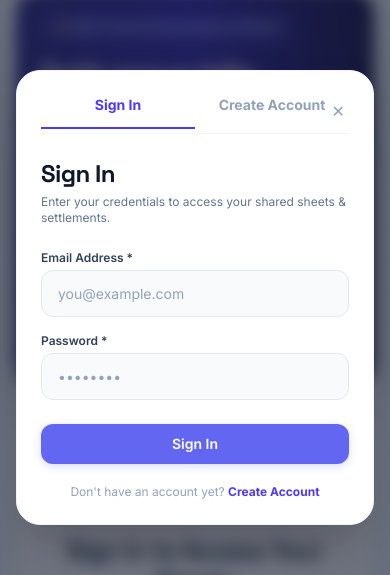
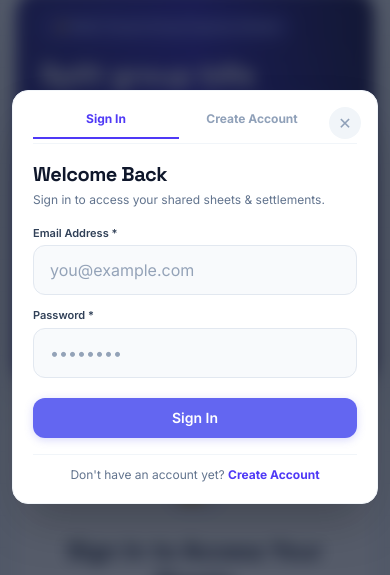
Before and after one commit to FiftyNineAndCompany/MyWaySplit, a Next.js app in the folder nextjs-app/: page / in a window 390 px wide. Both pictures are taken after a click on the button "Sign In / Get Started →". Shown: the part 125-700 px from the top of the page. Built offline with nearby package versions, Linux system fonts and the light colour scheme; no server answers.

Commit message:
fix: optimize AuthModal and inputs for mobile viewports

```diff
--- a/nextjs-app/app/globals.css
+++ b/nextjs-app/app/globals.css
@@ -229,10 +229,16 @@ h1, h2, h3, h4, .font-display {
   border: 1.5px solid var(--color-border);
   border-radius: var(--radius-md);
   padding: 0.75rem 1rem;
-  font-size: 0.875rem;
+  font-size: 1rem; /* 16px default to prevent mobile browser auto-zoom */
   color: var(--color-text);
   transition: all 0.15s ease;
   outline: none;
+}
+
+@media (min-width: 640px) {
+  .input {
+    font-size: 0.875rem;
+  }
 }
 
 .input:focus {
--- a/nextjs-app/components/auth/AuthModal.js
+++ b/nextjs-app/components/auth/AuthModal.js
@@ -34,30 +34,34 @@ export default function AuthModal({ isOpen, onClose, defaultMode = 'signin' }) {
       onClose();
     } catch (err) {
       console.error('Auth error:', err);
-      showToast(err.message || 'Authentication failed. Please verify your credentials.', 'error');
+      showToast(err.message || 'Authentication failed. Please check your credentials.', 'error');
     } finally {
       setLoading(false);
     }
   }
 
   return (
-    <div className="fixed inset-0 z-50 overflow-y-auto p-4 sm:p-6 flex min-h-screen items-center justify-center bg-slate-900/60 backdrop-blur-sm animate-in fade-in duration-150">
-      <div className="relative w-full max-w-md my-auto rounded-3xl bg-white p-6 sm:p-8 shadow-2xl border border-slate-100 max-h-[92vh] overflow-y-auto">
+    <div className="fixed inset-0 z-50 overflow-y-auto bg-slate-900/70 backdrop-blur-sm flex items-center justify-center p-3 sm:p-4 overscroll-contain animate-in fade-in duration-150">
+      {/* Click outside backdrop to close */}
+      <div className="fixed inset-0" onClick={onClose} aria-hidden="true" />
+
+      {/* Modal Card - Sized and constrained for all mobile screen heights */}
+      <div className="relative w-full max-w-sm sm:max-w-md my-auto bg-white rounded-2xl sm:rounded-3xl p-5 sm:p-7 shadow-2xl border border-slate-100 max-h-[88vh] max-h-[88dvh] overflow-y-auto z-10">
         <button
           onClick={onClose}
           type="button"
-          className="absolute top-5 right-5 text-slate-400 hover:text-slate-700 p-2 rounded-full hover:bg-slate-100 transition z-10"
+          className="absolute top-4 right-4 text-slate-400 hover:text-slate-700 w-8 h-8 flex items-center justify-center rounded-full bg-slate-100 hover:bg-slate-200 transition z-20"
           title="Close"
         >
           ✕
         </button>
 
         {/* Tab Switcher */}
-        <div className="flex border-b border-slate-100 mb-6 pb-1">
+        <div className="flex border-b border-slate-100 mb-4 sm:mb-5 pb-1 pr-8">
           <button
             type="button"
             onClick={() => setMode('signin')}
-            className={`flex-1 pb-3 text-center text-sm font-bold transition-all border-b-2 ${
+            className={`flex-1 pb-2.5 text-center text-xs sm:text-sm font-bold transition-all border-b-2 ${
               mode === 'signin'
                 ? 'border-indigo-600 text-indigo-600'
                 : 'border-transparent text-slate-400 hover:text-slate-600'
@@ -68,7 +72,7 @@ export default function AuthModal({ isOpen, onClose, defaultMode = 'signin' }) {
           <button
             type="button"
             onClick={() => setMode('signup')}
-            className={`flex-1 pb-3 text-center text-sm font-bold transition-all border-b-2 ${
+            className={`flex-1 pb-2.5 text-center text-xs sm:text-sm font-bold transition-all border-b-2 ${
               mode === 'signup'
                 ? 'border-indigo-600 text-indigo-600'
                 : 'border-transparent text-slate-400 hover:text-slate-600'
@@ -79,45 +83,51 @@ export default function AuthModal({ isOpen, onClose, defaultMode = 'signin' }) {
         </div>
 
         <div>
-          <h2 className="text-2xl font-black font-display text-slate-900 tracking-tight">
-            {mode === 'signup' ? 'Create Account' : 'Sign In'}
+          <h2 className="text-xl sm:text-2xl font-black font-display text-slate-900 tracking-tight">
+            {mode === 'signup' ? 'Create Account' : 'Welcome Back'}
           </h2>
-          <p className="text-xs text-slate-500 mt-1">
+          <p className="text-xs text-slate-500 mt-1 leading-snug">
             {mode === 'signup'
-              ? 'Join MyWaySplit to manage your group expense sheets.'
-              : 'Enter your credentials to access your shared sheets & settlements.'}
+              ? 'Join to create and share expense sheets.'
+              : 'Sign in to access your shared sheets & settlements.'}
           </p>
         </div>
 
-        <form onSubmit={handleSubmit} className="space-y-4 mt-6">
+        <form onSubmit={handleSubmit} className="space-y-3 sm:space-y-3.5 mt-4 sm:mt-5">
           {mode === 'signup' && (
             <div>
-              <label className="block text-xs font-semibold text-slate-700 mb-1">Full Name *</label>
+              <label className="block text-[11px] sm:text-xs font-semibold text-slate-700 mb-1">
+                Full Name *
+              </label>
               <input
                 type="text"
                 required
                 value={fullName}
                 onChange={e => setFullName(e.target.value)}
                 placeholder="e.g. Rahul Sharma"
-                className="input"
+                className="input py-2 px-3 text-base sm:text-sm"
               />
             </div>
           )}
 
           <div>
-            <label className="block text-xs font-semibold text-slate-700 mb-1">Email Address *</label>
+            <label className="block text-[11px] sm:text-xs font-semibold text-slate-700 mb-1">
+              Email Address *
+            </label>
             <input
               type="email"
               required
               value={email}
               onChange={e => setEmail(e.target.value)}
               placeholder="you@example.com"
-              className="input"
+              className="input py-2 px-3 text-base sm:text-sm"
             />
           </div>
 
           <div>
-            <label className="block text-xs font-semibold text-slate-700 mb-1">Password *</label>
+            <label className="block text-[11px] sm:text-xs font-semibold text-slate-700 mb-1">
+              Password *
+            </label>
             <input
               type="password"
               required
@@ -125,30 +135,34 @@ export default function AuthModal({ isOpen, onClose, defaultMode = 'signin' }) {
               value={password}
               onChange={e => setPassword(e.target.value)}
               placeholder="••••••••"
-              className="input"
+              className="input py-2 px-3 text-base sm:text-sm"
             />
           </div>
 
           {mode === 'signup' && (
-            <div className="grid grid-cols-2 gap-3">
+            <div className="grid grid-cols-1 sm:grid-cols-2 gap-2.5">
               <div>
-                <label className="block text-xs font-semibold text-slate-700 mb-1">UPI ID (Optional)</label>
+                <label className="block text-[11px] sm:text-xs font-semibold text-slate-700 mb-1">
+                  UPI ID (Optional)
+                </label>
                 <input
                   type="text"
                   value={upiId}
                   onChange={e => setUpiId(e.target.value)}
                   placeholder="name@okhdfc"
-                  className="input text-xs"
+                  className="input py-2 px-3 text-base sm:text-xs"
                 />
               </div>
               <div>
-                <label className="block text-xs font-semibold text-slate-700 mb-1">Mobile Phone (Optional)</label>
+                <label className="block text-[11px] sm:text-xs font-semibold text-slate-700 mb-1">
+                  Mobile (Optional)
+                </label>
                 <input
                   type="tel"
                   value={phone}
                   onChange={e => setPhone(e.target.value)}
                   placeholder="9876543210"
-                  className="input text-xs"
+                  className="input py-2 px-3 text-base sm:text-xs"
                 />
               </div>
             </div>
@@ -157,13 +171,13 @@ export default function AuthModal({ isOpen, onClose, defaultMode = 'signin' }) {
           <button
             type="submit"
             disabled={loading}
-            className="btn btn-primary w-full py-3 text-sm font-semibold shadow-lg shadow-indigo-100 mt-2"
+            className="btn btn-primary w-full py-2.5 sm:py-3 text-sm font-semibold shadow-md shadow-indigo-100 mt-2"
           >
             {loading ? 'Please wait...' : mode === 'signup' ? 'Create Account' : 'Sign In'}
           </button>
         </form>
 
-        <div className="mt-5 text-center text-xs text-slate-400">
+        <div className="mt-4 pt-3 border-t border-slate-100 text-center text-xs text-slate-500">
           {mode === 'signup' ? (
             <p>
               Already have an account?{' '}
--- a/nextjs-app/components/groups/GroupManager.js
+++ b/nextjs-app/components/groups/GroupManager.js
@@ -237,8 +237,9 @@ export default function GroupManager({
 
       {/* Modal: Create New Group */}
       {isCreating && (
-        <div className="fixed inset-0 z-50 flex items-center justify-center p-4 bg-slate-900/60 backdrop-blur-sm animate-in fade-in duration-150">
-          <div className="bg-white rounded-3xl max-w-md w-full p-6 shadow-2xl border border-slate-100">
+        <div className="fixed inset-0 z-50 overflow-y-auto bg-slate-900/70 backdrop-blur-sm flex items-center justify-center p-3 sm:p-4 overscroll-contain animate-in fade-in duration-150">
+          <div className="fixed inset-0" onClick={() => setIsCreating(false)} aria-hidden="true" />
+          <div className="relative w-full max-w-sm sm:max-w-md my-auto bg-white rounded-2xl sm:rounded-3xl p-5 sm:p-7 shadow-2xl border border-slate-100 max-h-[88vh] max-h-[88dvh] overflow-y-auto z-10">
             <h3 className="text-xl font-bold font-display text-slate-900">Create New Expense Group</h3>
             <p className="text-xs text-slate-500 mt-1 mb-4">
               Groups act as isolated multi-tenant expense sheets for trips, apartments, or events.
@@ -291,8 +292,9 @@ export default function GroupManager({
 
       {/* Modal: Add Member Direct */}
       {isAddingMember && (
-        <div className="fixed inset-0 z-50 flex items-center justify-center p-4 bg-slate-900/60 backdrop-blur-sm animate-in fade-in duration-150">
-          <div className="bg-white rounded-3xl max-w-md w-full p-6 shadow-2xl border border-slate-100">
+        <div className="fixed inset-0 z-50 overflow-y-auto bg-slate-900/70 backdrop-blur-sm flex items-center justify-center p-3 sm:p-4 overscroll-contain animate-in fade-in duration-150">
+          <div className="fixed inset-0" onClick={() => setIsAddingMember(false)} aria-hidden="true" />
+          <div className="relative w-full max-w-sm sm:max-w-md my-auto bg-white rounded-2xl sm:rounded-3xl p-5 sm:p-7 shadow-2xl border border-slate-100 max-h-[88vh] max-h-[88dvh] overflow-y-auto z-10">
             <h3 className="text-xl font-bold font-display text-slate-900">Add Member to {activeGroup?.name}</h3>
             <p className="text-xs text-slate-500 mt-1 mb-4">
               They will receive an in-app invite and web push notification.
```
